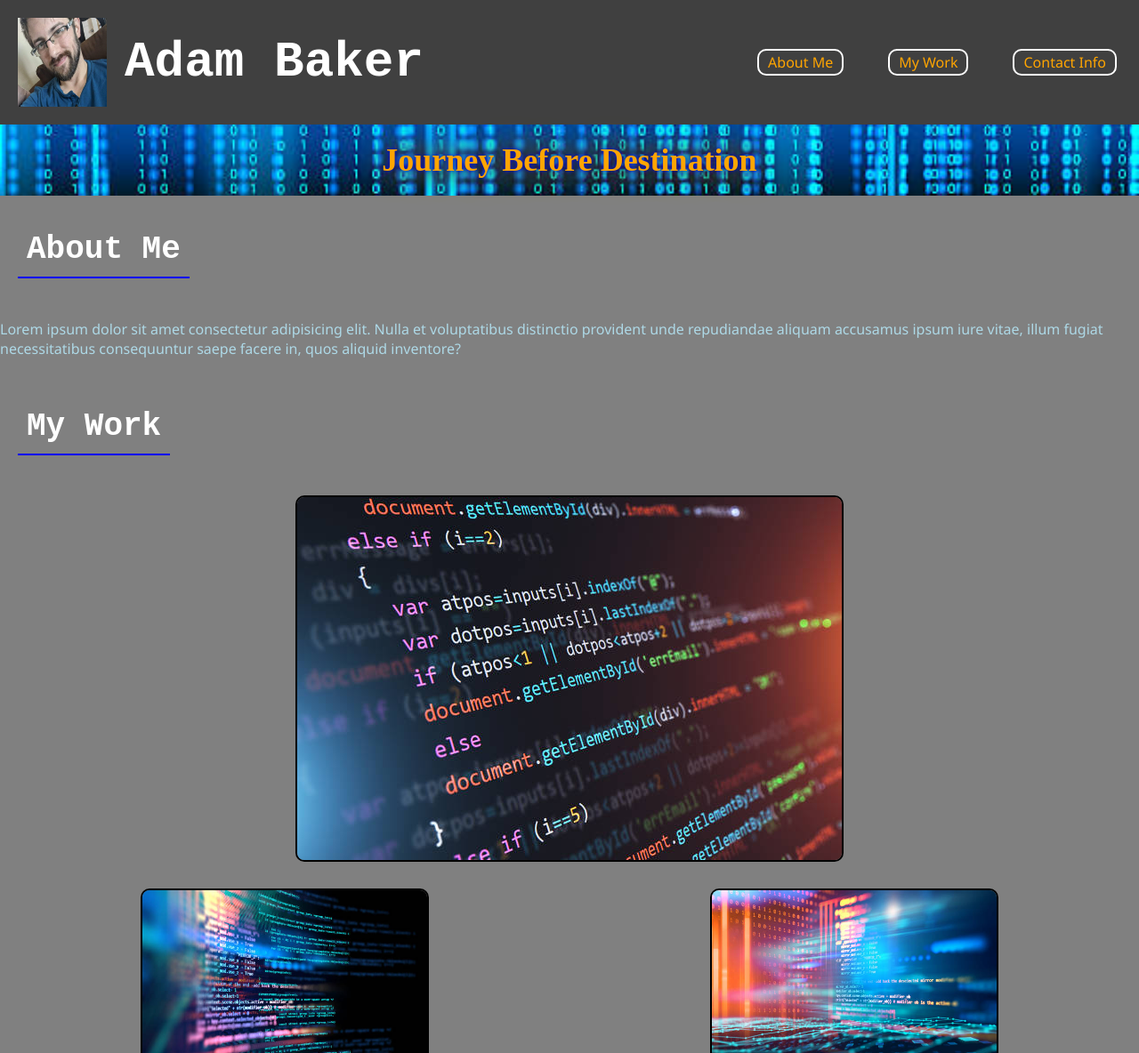
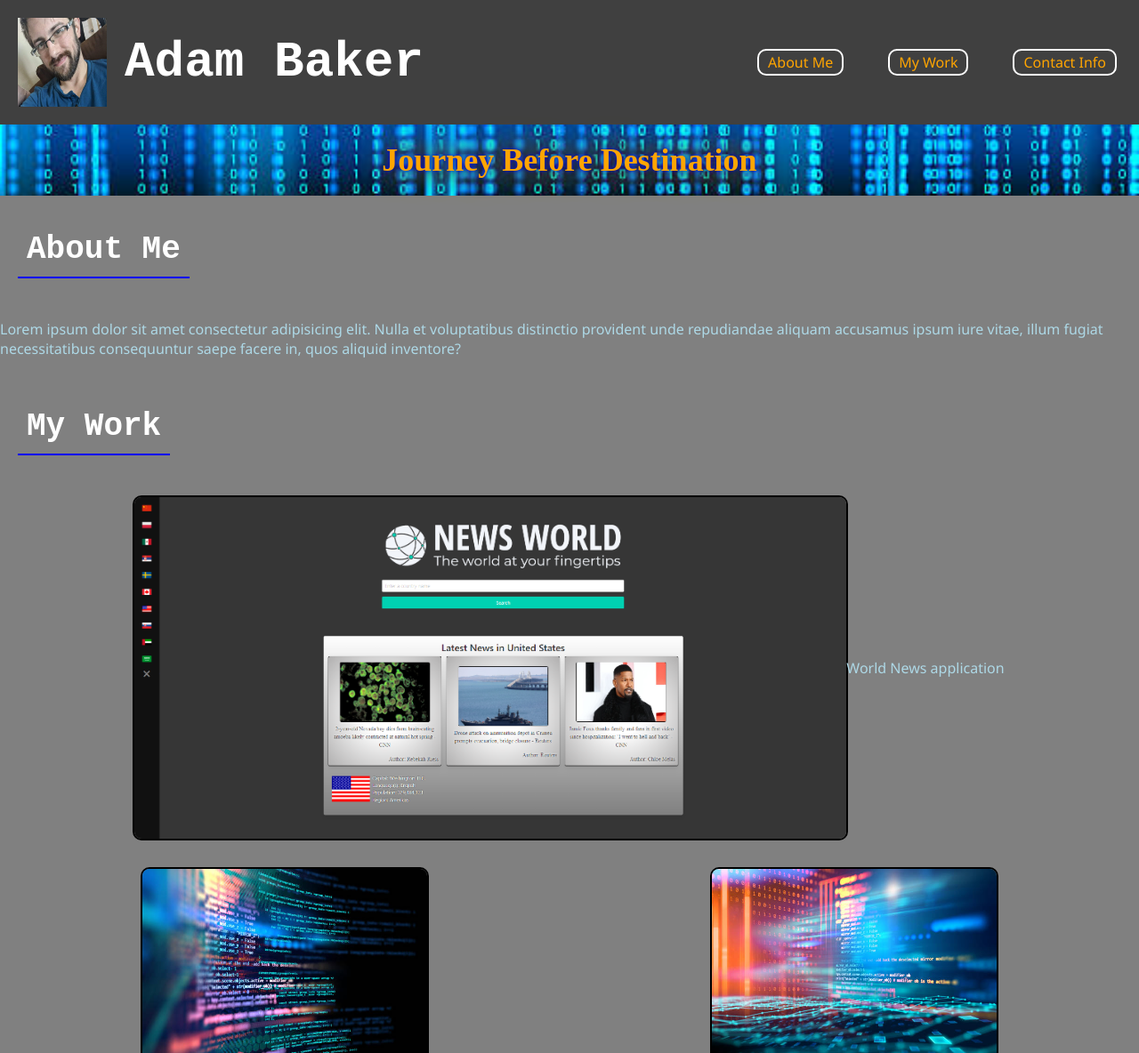
Before and after one commit to abaker421/02-programmer-profile-webpage, a plain HTML site: page index.html in a window 1280 px wide. Shown: the top 1184 px of the page at 89% size. Drawn offline with Linux system fonts and the light colour scheme.

Commit message:
added project 1 link and screenshot

```diff
--- a/assets/css/styles.css
+++ b/assets/css/styles.css
@@ -150,6 +150,10 @@ article a{
 
 #my-work #article-1 {
     width: 100%;
+}
+
+#article-1 a {
+    width: 800px;
 }
 
 #my-work img {
--- a/index.html
+++ b/index.html
@@ -31,7 +31,7 @@
        <section class="nav-links" id="my-work">
            <h2>My Work</h2>
         <div id="project-links">
-        <article id="article-1"><a href="https://github.com/Bakeradm6"target="_blank"> <img src="assets/images/project1.jpg" alt= "Page opened with Code in it"></a></article>
+        <article id="article-1"><a href="ricadbur.github.io/world-news/"target="_blank"> <img src="assets/images/NewsWorldScreenshot.png" alt= "Page opened with Code in it"></a>World News application</article>
         <article><a href="https://github.com/Bakeradm6/challenge-01"target="_blank"> <img src="assets/images/project2.jpg" alt= "Colorful Web Page with Text"></a></article>
         <article><a href="https://github.com/Bakeradm6/my-first-repo"target="_blank"> <img src="assets/images/project3.jpg" alt= "Colorful Web Page with Text with 0s and 1s in the background"></a></article>
         <article><a href="https://github.com/Bakeradm6/prework-study-guide"target="_blank"> <img src="assets/images/project4.jpg" alt= "Grid of technical icons"></a></article>
```
Also changed, not shown: assets/images/NewsWorldScreenshot.png (added).
